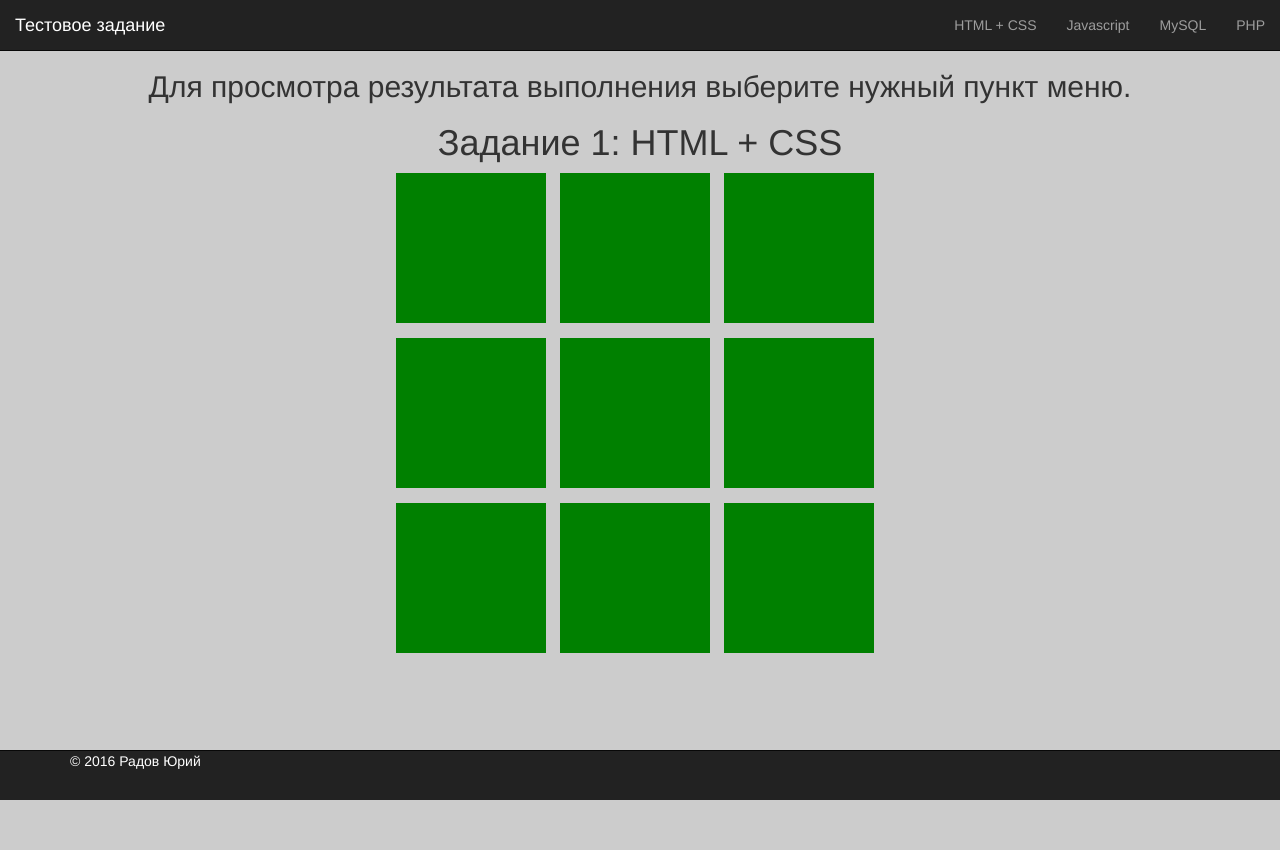
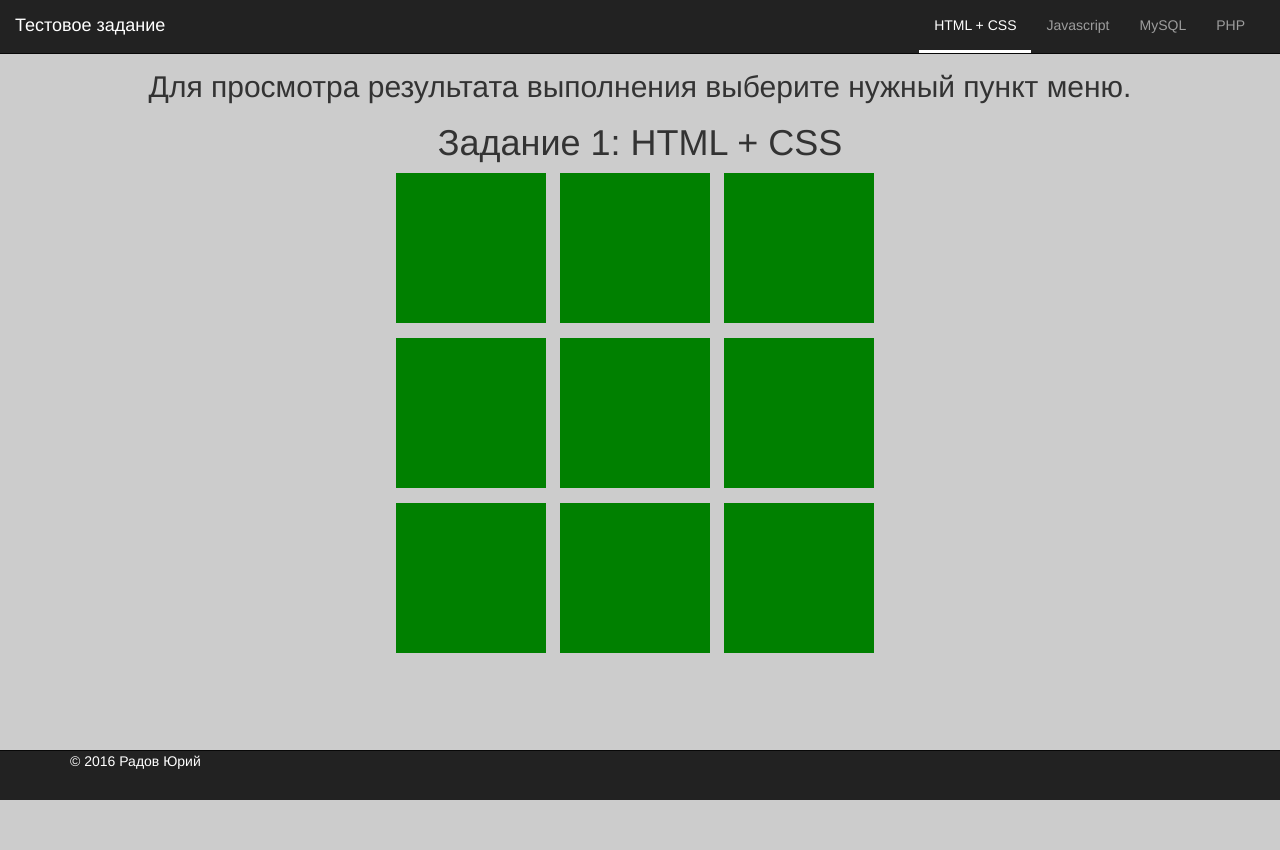
Before and after one commit to YRadov/test-task, a PHP site: page / in a window 1280 px wide. Run offline with PHP 8.4, Linux system fonts and the light colour scheme.

Commit message:
Last modification(06.01.2016)

```diff
--- a/_content/mysql.include.php
+++ b/_content/mysql.include.php
@@ -6,13 +6,13 @@ define('USER', 'root');
 // пароль
 define('PASS', '');
 // БД
-define('DB', 'bookimed');
+define('DB', 'test_task');
 
 //СОЕДИНЕНИЕ с БД
 $mysqli = new mysqli(HOST, USER, PASS, DB);
 
 $query = "SELECT
-     c.id,
+       c.id,
 	   c.name AS cat,
 	   COUNT(n.id) AS qty,
 	   MIN(p.price) AS min_price,
--- a/css/my_style.css
+++ b/css/my_style.css
@@ -2,6 +2,12 @@ html, body, .main{
     height: 100%;
     width: 100%;
 }
+
+.active{
+    border-bottom: 3px solid white;
+    color: white!important;
+}
+
 .content{
     background-color: #cccccc;
     height: 100%;
@@ -11,6 +17,10 @@ html, body, .main{
     color: #fff;
 }
 h2{text-align: center;}
+
+.menu{
+    padding-right: 20px;
+}
 
 .menu li a:hover{
     color: #fff;
--- a/functions/funcs.php
+++ b/functions/funcs.php
@@ -8,8 +8,22 @@ function print_arr($arr)
 }
 /* ===Распечатка массива=== */
 
+/* ===Выбор корректной страницы=== */
+function getContent($content)
+{
+    $pages = [
+        'html',
+        'js-jq',
+        'mysql',
+        'php'
+    ];
+
+    return in_array($content,$pages);
+}
+/* ===Выбор корректной страницы=== */
+
 //*******************************************************************************
-//*******************************************************************************
+//***********Выво таблицы********************************************************
 //*******************************************************************************
 //названия столбцов таблицы
 function columns_headers($main_array)
--- a/index.php
+++ b/index.php
@@ -1,6 +1,7 @@
 <?php
 require_once 'functions/funcs.php';
 $content = ($_GET)?$_GET['task']:'html';
+$content = (getContent($content))?$content:'html';
 ?>
 <!DOCTYPE html>
 <html lang="ru">
@@ -33,16 +34,16 @@ $content = ($_GET)?$_GET['task']:'html';
                   <span class="icon-bar"></span>
                   <span class="icon-bar"></span>
               </button>
-                  <a class="navbar-brand">Тестовое задание</a>
+                  <a class="navbar-brand" style="color: white;">Тестовое задание</a>
           </div>
 
           <!-- Collect the nav links, forms, and other content for toggling -->
           <div class="collapse navbar-collapse" id="bs-example-navbar-collapse-1">
               <ul class="nav navbar-nav navbar-right menu">
-                  <li><a href="html" class="task">HTML + CSS</a></li>
-                  <li><a href="js-jq" class="task">Javascript</a></li>
-                  <li><a href="mysql" class="task">MySQL</a></li>
-                  <li><a href="php" class="task">PHP</a></li>
+                  <li><a href="html" class="task <?php if($content == 'html')echo 'active';?>">HTML + CSS</a></li>
+                  <li><a href="js-jq" class="task <?php if($content == 'js-jq')echo 'active';?>">Javascript</a></li>
+                  <li><a href="mysql" class="task <?php if($content == 'mysql')echo 'active';?>">MySQL</a></li>
+                  <li><a href="php" class="task <?php if($content == 'php')echo 'active';?>">PHP</a></li>
               </ul>
           </div><!-- /.navbar-collapse -->
       </div><!-- /.container-fluid -->
@@ -51,8 +52,8 @@ $content = ($_GET)?$_GET['task']:'html';
   <div class="container main">
       <div class="row content">
           <?php //print_arr($content);?>
-              <h2>Для просмотра результата выполнения выберите нужный пункт меню. </h2>
-              <?php require_once '_content/'.$content.'.include.php'; ?>
+          <h2>Для просмотра результата выполнения выберите нужный пункт меню. </h2>
+          <?php require_once '_content/'.$content.'.include.php'; ?>
       </div>
   </div>
 <!--***********************************************************-->
@@ -70,7 +71,7 @@ $content = ($_GET)?$_GET['task']:'html';
     <script src="js/bootstrap.min.js"></script>
     <script src="js/my_scripts.js"></script>
   <script>
-
+    $()
   </script>
   </body>
 </html>
--- a/bookimed.sql
+++ b/test_task.sql
@@ -17,7 +17,7 @@ SET time_zone = "+00:00";
 /*!40101 SET NAMES utf8 */;
 
 --
--- База данных: `bookimed`
+-- База данных: `test_task`
 --
 
 -- --------------------------------------------------------
```
Also changed, not shown: .htaccess.
